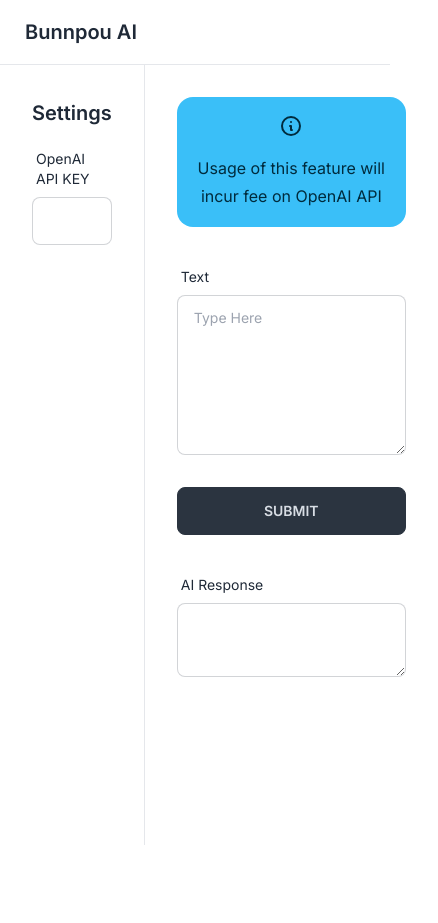
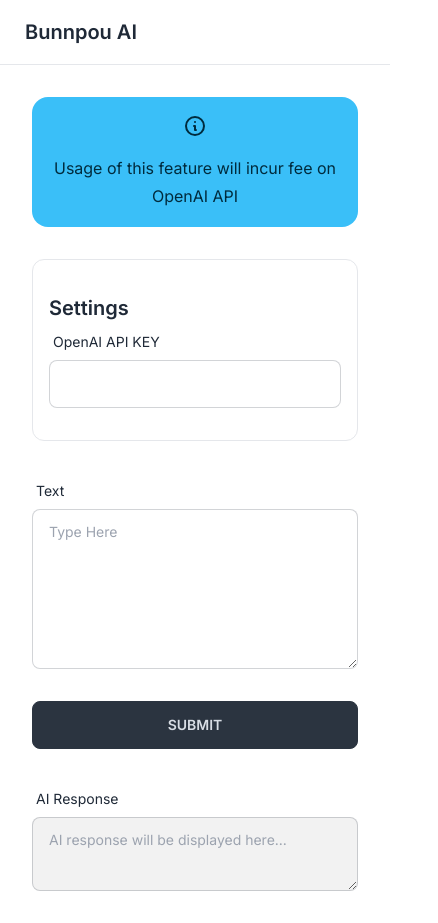
Before and after one commit to henry32144/bunnpou-ai, a Next.js app: page / in a window 390 px wide. Shown: the whole page, 438 px wide, since content can reach past the window. Before the commit the page ends 845 px from the top, so only its background shows below. Built offline with nearby package versions, Linux system fonts and the light colour scheme.

Commit message:
Make page responsive

```diff
--- a/app/page.tsx
+++ b/app/page.tsx
@@ -54,7 +54,7 @@
 
   return (
     <main className="prose flex flex-row min-h-[calc(100vh-4rem)] min-w-full">
-      <div className="basis-1/5 px-8 border-r border-solid">
+      <div className="hidden lg:block lg:basis-1/5 px-8 border-r border-solid">
         <h3>Settings</h3>
         <div className="form-control w-full max-w-xs">
           <label className="label">
@@ -71,7 +71,7 @@
           />
         </div>
       </div>
-      <div className="basis-4/5 p-8">
+      <div className="basis-full lg:basis-4/5 p-8">
         <div className="flex flex-col gap-8">
           <div className="alert alert-info">
             <svg
@@ -88,6 +88,23 @@
               ></path>
             </svg>
             <span>Usage of this feature will incur fee on OpenAI API</span>
+          </div>
+          <div className="block lg:hidden px-4 py-8 rounded-xl border border-solid">
+            <h3 className="m-0">Settings</h3>
+            <div className="form-control w-full">
+              <label className="label">
+                <span className="label-text">OpenAI API KEY</span>
+              </label>
+              <input
+                type="password"
+                name="openai-api-key"
+                id="openai-api-key"
+                autoComplete="new-password"
+                value={apiKey}
+                onChange={(e) => setApiKey(e.target.value)}
+                className="input input-bordered w-full"
+              />
+            </div>
           </div>
           <div className="form-control">
             <label className="label">
@@ -111,7 +128,8 @@
             <textarea
               value={apiResponse}
               readOnly
-              className="textarea textarea-bordered min-h-fit"
+              placeholder="AI response will be displayed here..."
+              className="textarea textarea-bordered min-h-fit bg-base-200"
             ></textarea>
           </div>
         </div>
```
